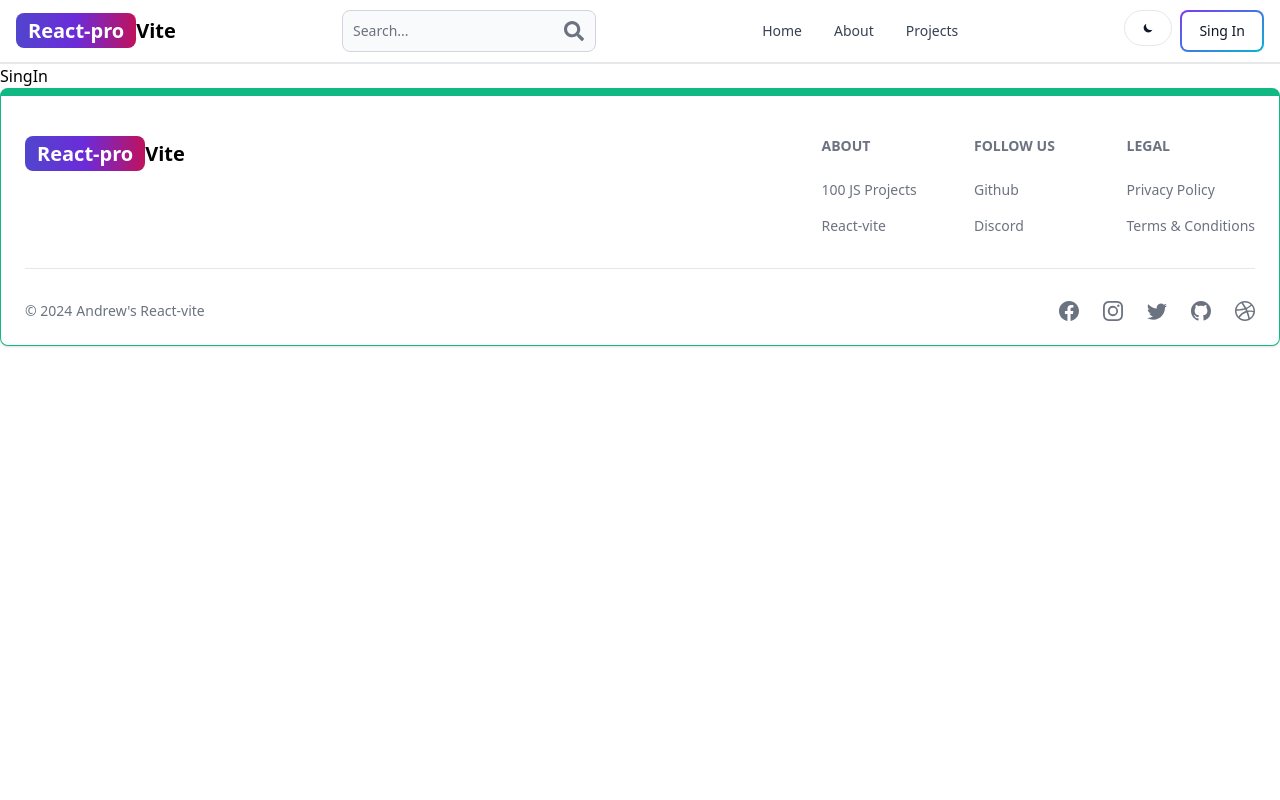
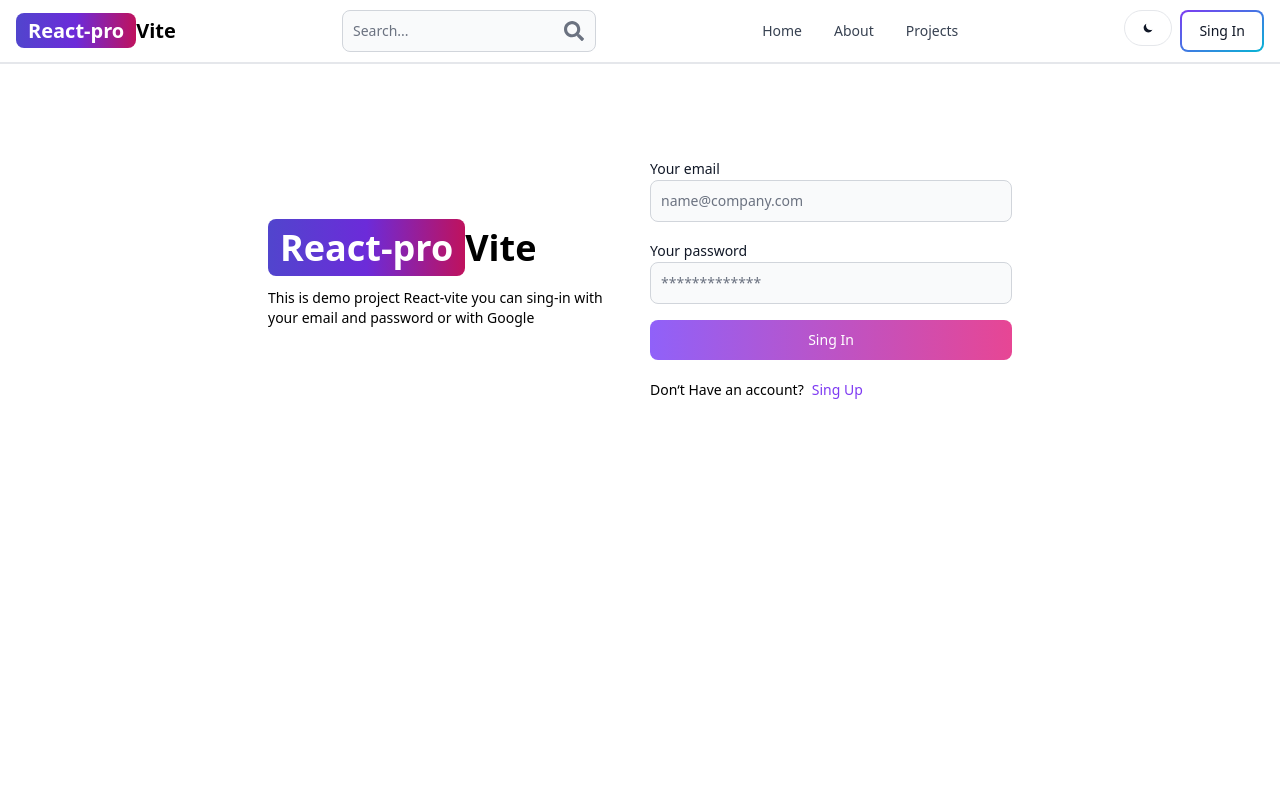
Before and after one commit to Andry-sheer/react-project-ReactVite, a React (Vite) app in the folder client/: page /sing-in in a window 1280 px wide. Shown: the top 800 px of the page. Built offline with nearby package versions, Linux system fonts and the light colour scheme.

Commit message:
done sing-in page functions

```diff
--- a/client/src/pages/SingIn.jsx
+++ b/client/src/pages/SingIn.jsx
@@ -1,9 +1,120 @@
 
-import React from 'react'
 
-const SingIn = () => {
+import { Link, useNavigate } from 'react-router-dom';
+import { Alert, Button, Label, Spinner, TextInput } from 'flowbite-react';
+import { useState } from 'react';
+
+const SingIn =()=> {
+  const [formData, setFormData] = useState({});
+  const [errorMessage, setErrorMessage] = useState(null);
+  const [loading, setLoading] = useState(false);
+const navigate = useNavigate();
+
+
+  const handleChange = (event) => {
+    setFormData({...formData, [event.target.id]: event.target.value.trim() });
+  }
+
+  const handleSubmit = async (event) => {
+    event.preventDefault();
+    if(!formData.email || !formData.password){
+      return setErrorMessage('Please fill out all fields.');
+    }
+    try {
+      setLoading(true);
+      setErrorMessage(null);
+      const res = await fetch('/api/auth/singin', {
+        method: 'POST',
+        headers: { 'Content-Type': 'application/json' },
+        body: JSON.stringify(formData),
+      });
+      const data = await res.json();
+        if(data.success === false){
+          return setErrorMessage(data.message);
+        }
+
+        setLoading(false);
+
+        if(res.ok){
+          navigate('/');
+        }
+    } catch (error) {
+      setErrorMessage(error.message);
+      setLoading(false);
+    }
+  };
+
+
   return (
-    <div>SingIn</div>
+    <div className='min-h-screen mt-20'>
+      <div className='flex p-3 max-w-3xl mx-auto flex-col md:flex-row md:items-center gap-5'>
+
+            {/* left */}
+          <div className='flex-1'>
+            <Link to="/"
+              className='font-bold
+            dark:text-white text-4xl'
+            >
+              <span className='px-3 py-1
+                bg-gradient-to-r from-indigo-700 via-purple-700 to-pink-700
+                rounded-lg text-white'>React-pro</span>
+              <span className='font-bold'>Vite</span>
+            </Link>
+            <p className='text-sm mt-5'>This is demo project React-vite
+              you can sing-in with your email and password or with Google
+            </p>
+          </div>
+
+            {/* right */}
+          <div className='flex-1'>
+            <form className='flex flex-col gap-4' onSubmit={handleSubmit}>
+
+              <div>
+                <Label value='Your email' />
+                <TextInput
+                  type='email'
+                  placeholder='name@company.com'
+                  id='email'
+                  onChange={handleChange}
+                  />
+              </div>
+
+              <div>
+                <Label value='Your password' />
+                <TextInput
+                  type='password'
+                  placeholder='*************'
+                  id='password'
+                  onChange={handleChange}
+                  />
+              </div>
+
+              <Button gradientDuoTone='purpleToPink' type='submit' disabled={loading}>
+                  {
+                    loading ? (
+                      <>
+                        <Spinner size='sm'/>
+                        <span className='pl-3'>Loading...</span>
+                      </>
+                    ) : 'Sing In'
+                  }
+              </Button>
+            </form>
+
+            <div className='flex gap-2 text-sm mt-5'>
+              <span>Don&lsquo;t Have an account?</span>
+              <Link to='/sing-up' className='text-purple-600'>
+                Sing Up
+              </Link>
+            </div>
+            {errorMessage && (
+              <Alert className='mt-5' color='failure'>
+                {errorMessage}
+              </Alert>
+            )}
+          </div>
+      </div>
+    </div>
   )
 }
 
--- a/client/src/pages/SingUp.jsx
+++ b/client/src/pages/SingUp.jsx
@@ -59,7 +59,8 @@
                 rounded-lg text-white'>React-pro</span>
               <span className='font-bold'>Vite</span>
             </Link>
-            <p className='text-sm mt-5'>This is demo project React-vite</p>
+            <p className='text-sm mt-5'>This is demo project React-vite
+            you can sing-up, create Account or with Google</p>
           </div>
 
             {/* right */}
```
